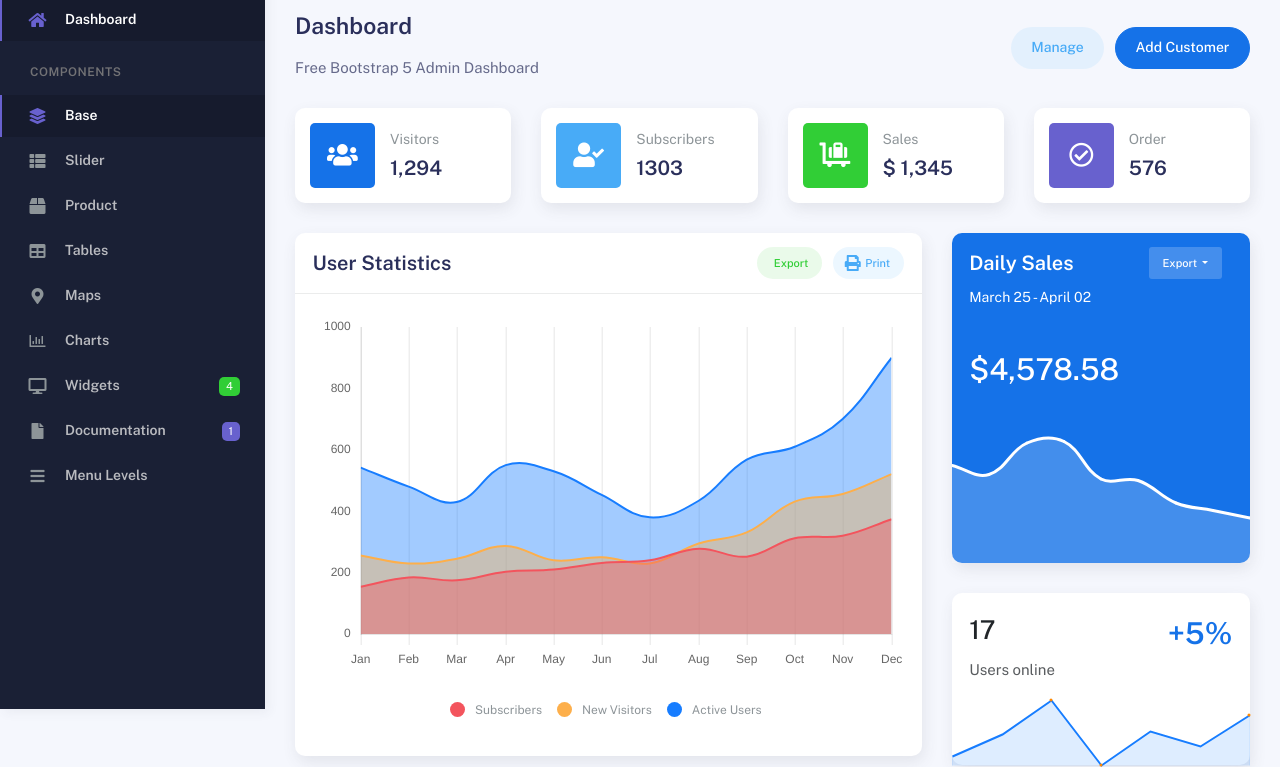
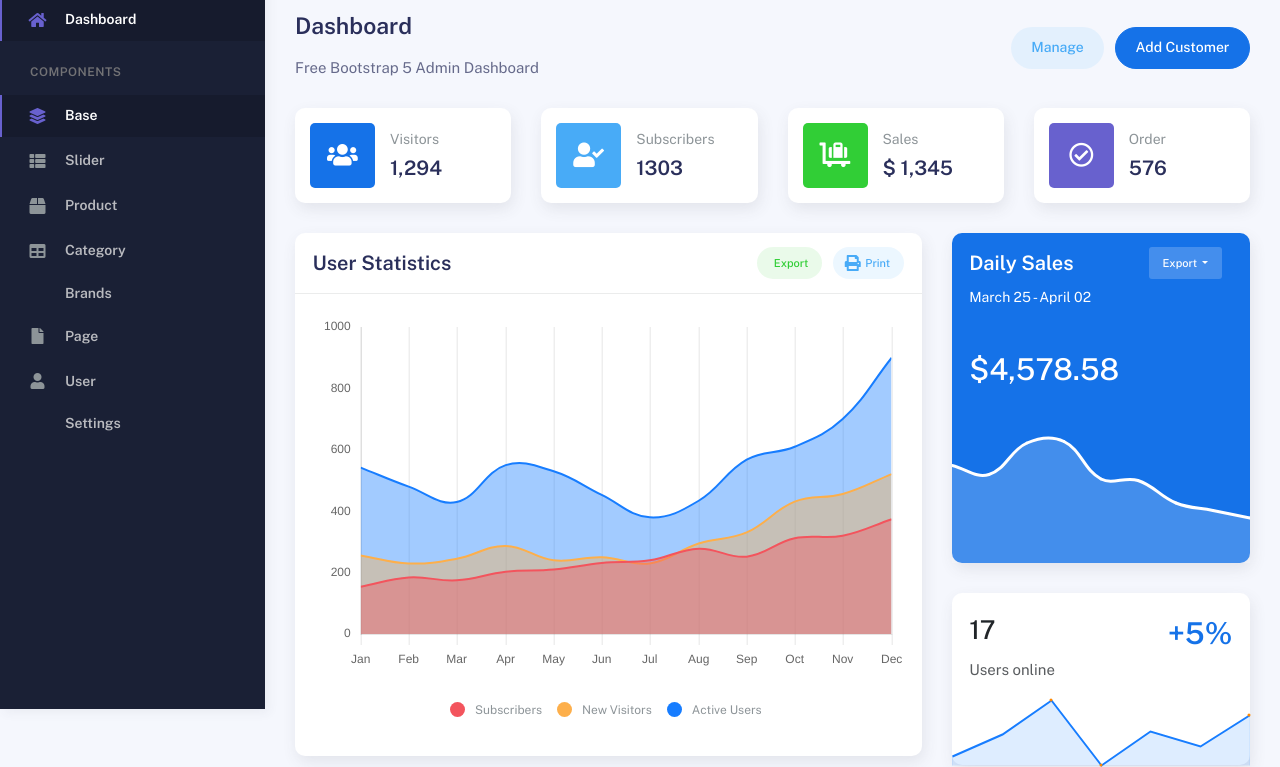
Before and after one commit to BroPinn/php-cozastore, a PHP site: page /admin/index.php in a window 1280 px wide. Shown: the part 91-858 px from the top of the page. Run offline with PHP 8.4, Linux system fonts and the light colour scheme; the visitor is signed in with stand-in values (Sample User, id 1); data that the repository does not hold is empty.

Commit message:
change sidebar

```diff
--- a/admin/includes/sidebar.php
+++ b/admin/includes/sidebar.php
@@ -65,41 +65,34 @@
                         <li class="nav-item">
                             <a href="#tables">
                                 <i class="fas fa-table"></i>
-                                <p>Tables</p>
+                                <p>Category</p>
 
                             </a>
 
                         </li>
                         <li class="nav-item">
                             <a href="#maps">
-                                <i class="fas fa-map-marker-alt"></i>
-                                <p>Maps</p>
+                                <i class="fas fa-shield"></i>
+                                <p>Brands</p>
                             </a>
                         </li>
                         <li class="nav-item">
                             <a href="#charts">
-                                <i class="far fa-chart-bar"></i>
-                                <p>Charts</p>
+                                <i class="fas fa-file"></i>
+                                <p>Page</p>
                             </a>
                         </li>
                         <li class="nav-item">
                             <a href="#">
-                                <i class="fas fa-desktop"></i>
-                                <p>Widgets</p>
-                                <span class="badge badge-success">4</span>
+                                <i class="fas fa-user"></i>
+                                <p>User</p>
+
                             </a>
                         </li>
                         <li class="nav-item">
                             <a href="#">
-                                <i class="fas fa-file"></i>
-                                <p>Documentation</p>
-                                <span class="badge badge-secondary">1</span>
-                            </a>
-                        </li>
-                        <li class="nav-item">
-                            <a href="#submenu">
-                                <i class="fas fa-bars"></i>
-                                <p>Menu Levels</p>
+                                <i class="fas fa-settings"></i>
+                                <p>Settings</p>
                             </a>
                         </li>
                     </ul>
```
